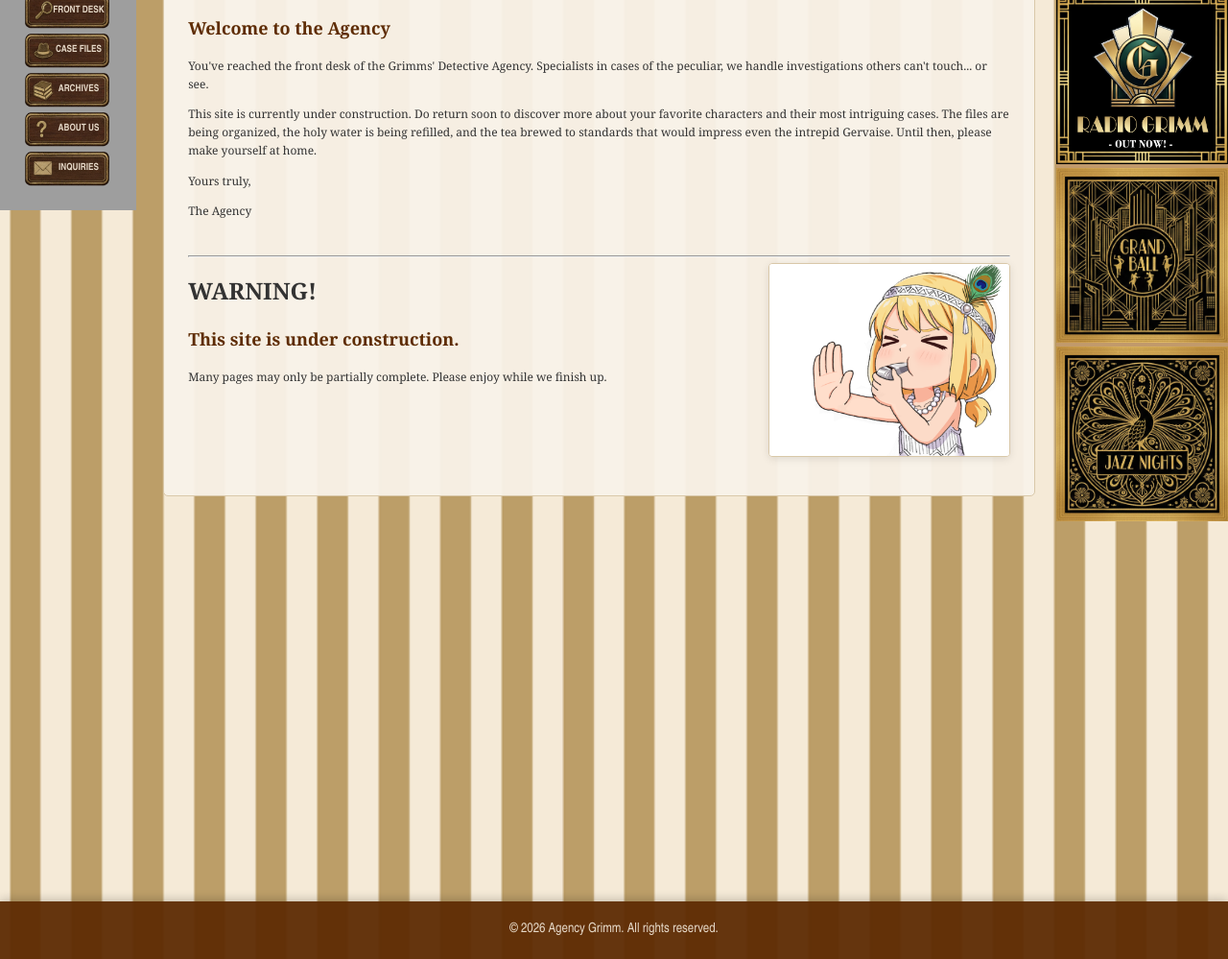
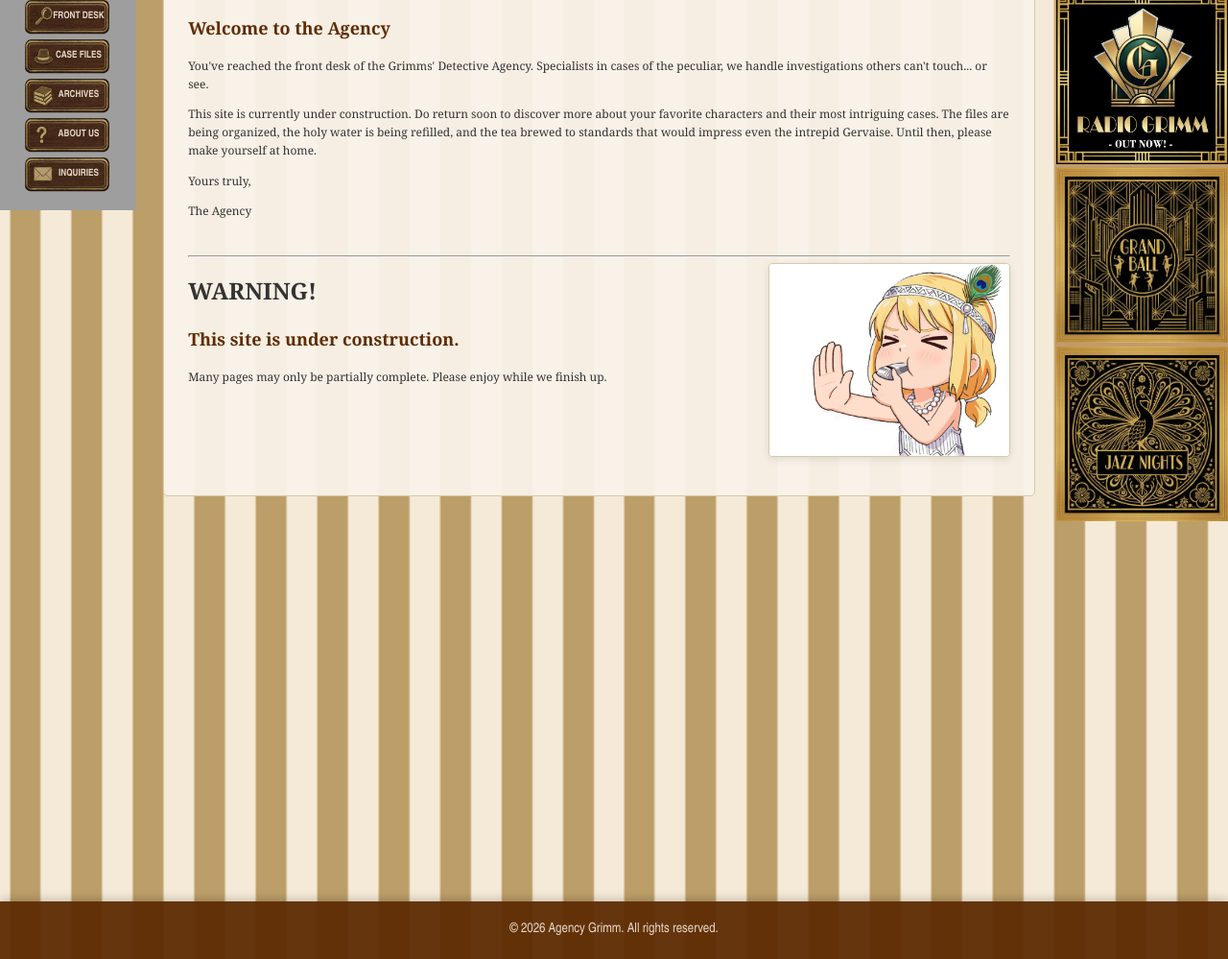
Before and after one commit to johnhopes-collab/grimmsdetectiveagency, a Jekyll site: the page built from index.html, in a window 1280 px wide. Shown: the part 692-1691 px from the top of the page at 96% size. Built offline with Jekyll 4.4.1, drawn with Linux system fonts in a browser that asks for light colours; grey boxes are pictures that could not be loaded.

Commit message:
Update style.scss

```diff
--- a/assets/css/style.scss
+++ b/assets/css/style.scss
@@ -98,7 +98,7 @@ body {
 }
 /* These styles will help maintain button size during zoom */
 .sidebar-buttons {
-    padding: 2px;
+    padding: 8px;
     box-sizing: border-box;
 }
 
```
